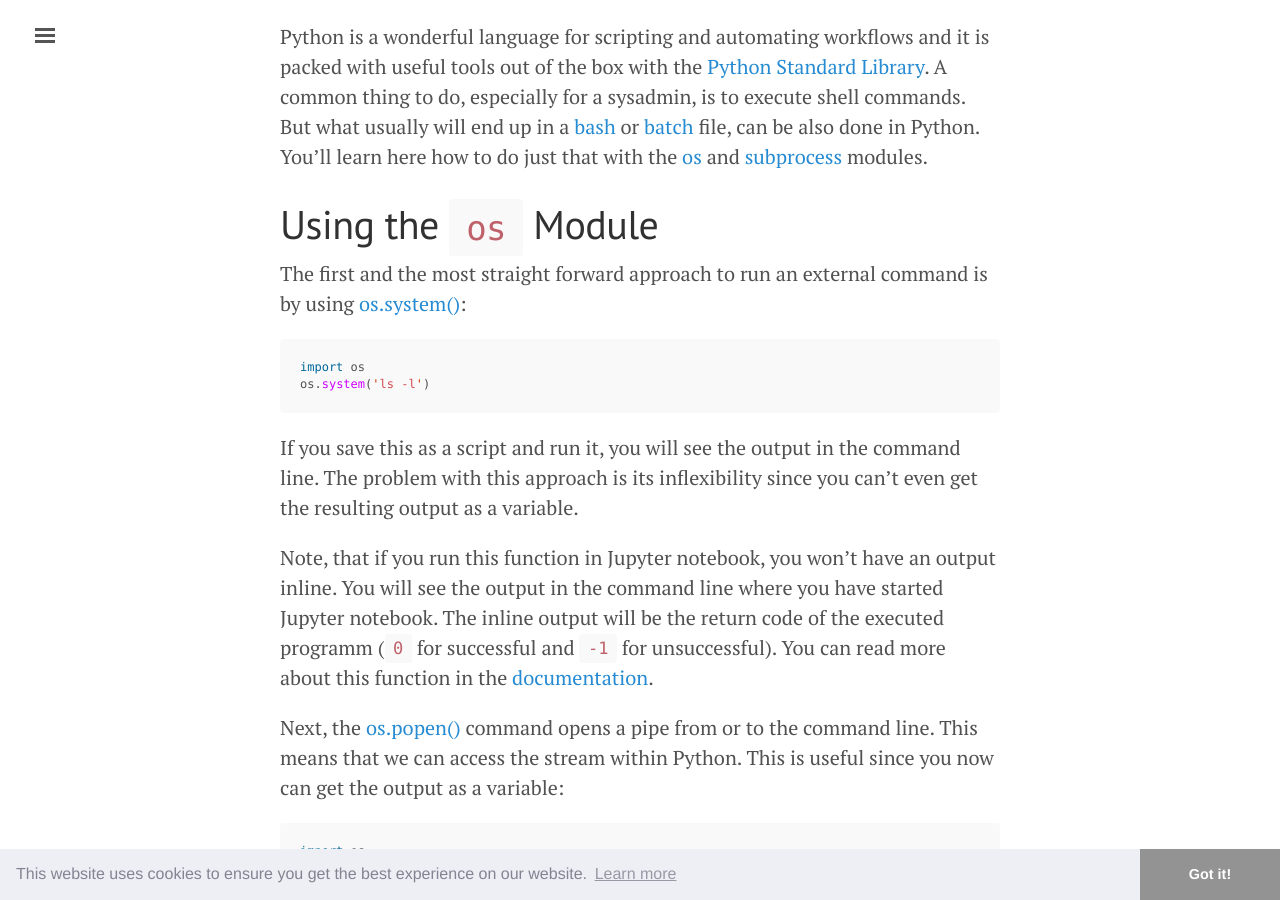
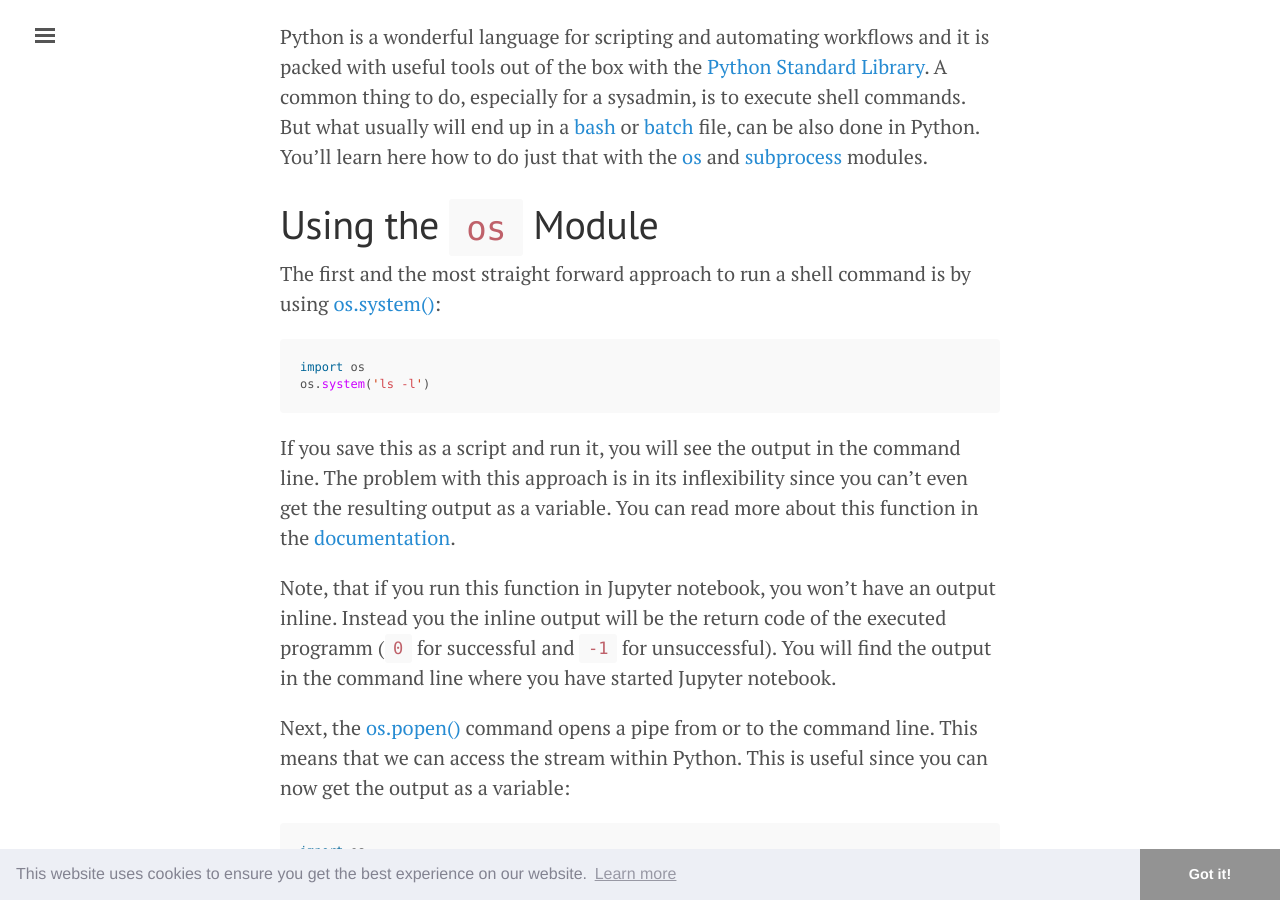
Before and after one commit to njanakiev/njanakiev.github.io, a Jekyll site: the page built from til/_posts/2019-04-22-python-shell-commands.md, in a window 1280 px wide and 900 px high, scrolled down 665 px. Built offline with Jekyll 4.4.1, drawn with Linux system fonts in a browser that asks for light colours; comment, search, counter and statistics services are not loaded; some of the changed text lies outside the part shown.

Commit message:
Update post

````diff
--- a/til/_posts/2019-04-22-python-shell-commands.md
+++ b/til/_posts/2019-04-22-python-shell-commands.md
@@ -13,17 +13,17 @@ Python is a wonderful language for scripting and automating workflows and it is
 
 # Using the `os` Module
 
-The first and the most straight forward approach to run an external command is by using [os.system()](https://docs.python.org/3/library/os.html#os.system):
+The first and the most straight forward approach to run a shell command is by using [os.system()](https://docs.python.org/3/library/os.html#os.system):
 
 ```python
 import os
 os.system('ls -l')
 ```
-If you save this as a script and run it, you will see the output in the command line. The problem with this approach is its inflexibility since you can't even get the resulting output as a variable.
+If you save this as a script and run it, you will see the output in the command line. The problem with this approach is in its inflexibility since you can't even get the resulting output as a variable. You can read more about this function in the [documentation](https://docs.python.org/3/library/os.html#os.system).
 
-Note, that if you run this function in Jupyter notebook, you won't have an output inline. You will see the output in the command line where you have started Jupyter notebook. The inline output will be the return code of the executed programm (`0` for successful and `-1` for unsuccessful). You can read more about this function in the [documentation](https://docs.python.org/3/library/os.html#os.system).
+Note, that if you run this function in Jupyter notebook, you won't have an output inline. Instead you the inline output will be the return code of the executed programm (`0` for successful and `-1` for unsuccessful). You will find the output in the command line where you have started Jupyter notebook.
 
-Next, the [os.popen()](https://docs.python.org/3/library/os.html#os.popen) command opens a pipe from or to the command line. This means that we can access the stream within Python. This is useful since you now can get the output as a variable:
+Next, the [os.popen()](https://docs.python.org/3/library/os.html#os.popen) command opens a pipe from or to the command line. This means that we can access the stream within Python. This is useful since you can now get the output as a variable:
 
 
 ```python
@@ -146,6 +146,8 @@ process
 
 
 
+You can now find the resulting output in this variable:
+
 
 ```python
 process.stdout
````
